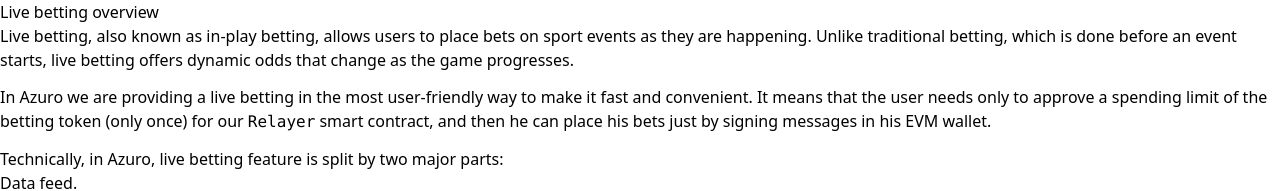
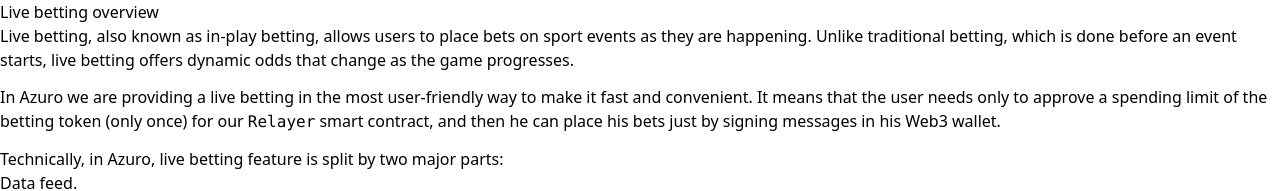
Before and after one commit to Azuro-protocol/gem-docs, a Next.js app: page /guides/live/overview in a window 1280 px wide. Shown: the top 191 px of the page. Built offline with nearby package versions, Linux system fonts and the light colour scheme.

Commit message:
Replaced `EVM wallet` with `Web3 wallet`

```diff
--- a/pages/guides/live/overview.mdx
+++ b/pages/guides/live/overview.mdx
@@ -5,7 +5,7 @@ Unlike traditional betting, which is done before an event starts, live betting o
 
 In Azuro we are providing a live betting in the most user-friendly way to make it fast and convenient.
 It means that the user needs only to approve a spending limit of the betting token (only once) for our `Relayer` smart contract,
-and then he can place his bets just by signing messages in his EVM wallet.
+and then he can place his bets just by signing messages in his Web3 wallet.
 
 Technically, in Azuro, live betting feature is split by two major parts:
 
```
